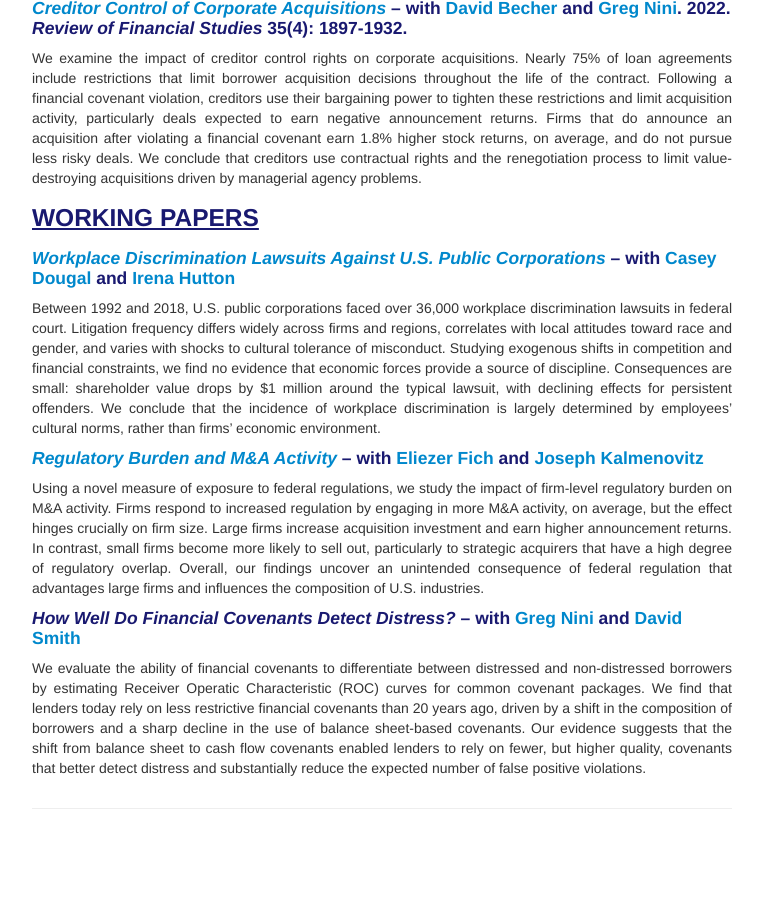
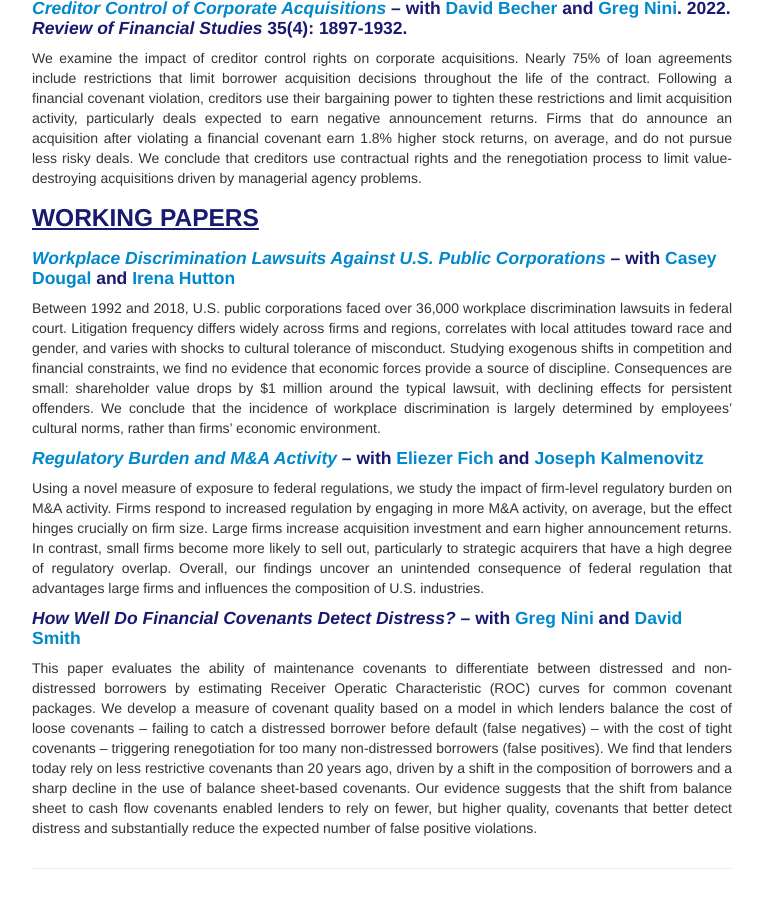
Before and after one commit to ThomasPGriffin/thomaspgriffin.github.io, a Jekyll site: the page built from pages/research.md, in a window 1280 px wide and 900 px high, scrolled down 814 px. Shown: the whole window, without its empty margins (258-1021 px from the left). Built offline with Jekyll 4.4.1, drawn with Linux system fonts in a browser that asks for light colours; before the commit the page ends 1654 px from its top, so only the background shows below that.

Commit message:
Update research.md

```diff
--- a/pages/research.md
+++ b/pages/research.md
@@ -40,7 +40,7 @@ Using a novel measure of exposure to federal regulations, we study the impact of
 
 #### *How Well Do Financial Covenants Detect Distress?* – with <a href="https://sites.google.com/view/gregnini/home">Greg Nini</a> and <a href="https://www.commerce.virginia.edu/faculty/smith">David Smith</a>
 <div align="justify">
-We evaluate the ability of financial covenants to differentiate between distressed and non-distressed borrowers by estimating Receiver Operatic Characteristic (ROC) curves for common covenant packages. We find that lenders today rely on less restrictive financial covenants than 20 years ago, driven by a shift in the composition of borrowers and a sharp decline in the use of balance sheet-based covenants. Our evidence suggests that the shift from balance sheet to cash flow covenants enabled lenders to rely on fewer, but higher quality, covenants that better detect distress and substantially reduce the expected number of false positive violations.
+This paper evaluates the ability of maintenance covenants to differentiate between distressed and non-distressed borrowers by estimating Receiver Operatic Characteristic (ROC) curves for common covenant packages. We develop a measure of covenant quality based on a model in which lenders balance the cost of loose covenants – failing to catch a distressed borrower before default (false negatives) – with the cost of tight covenants – triggering renegotiation for too many non-distressed borrowers (false positives). We find that lenders today rely on less restrictive covenants than 20 years ago, driven by a shift in the composition of borrowers and a sharp decline in the use of balance sheet-based covenants. Our evidence suggests that the shift from balance sheet to cash flow covenants enabled lenders to rely on fewer, but higher quality, covenants that better detect distress and substantially reduce the expected number of false positive violations.
 </div>
 
 <!-- Note: this is how to write a comment in HTML. Everything in here won't show up on your webpage.-->
```
